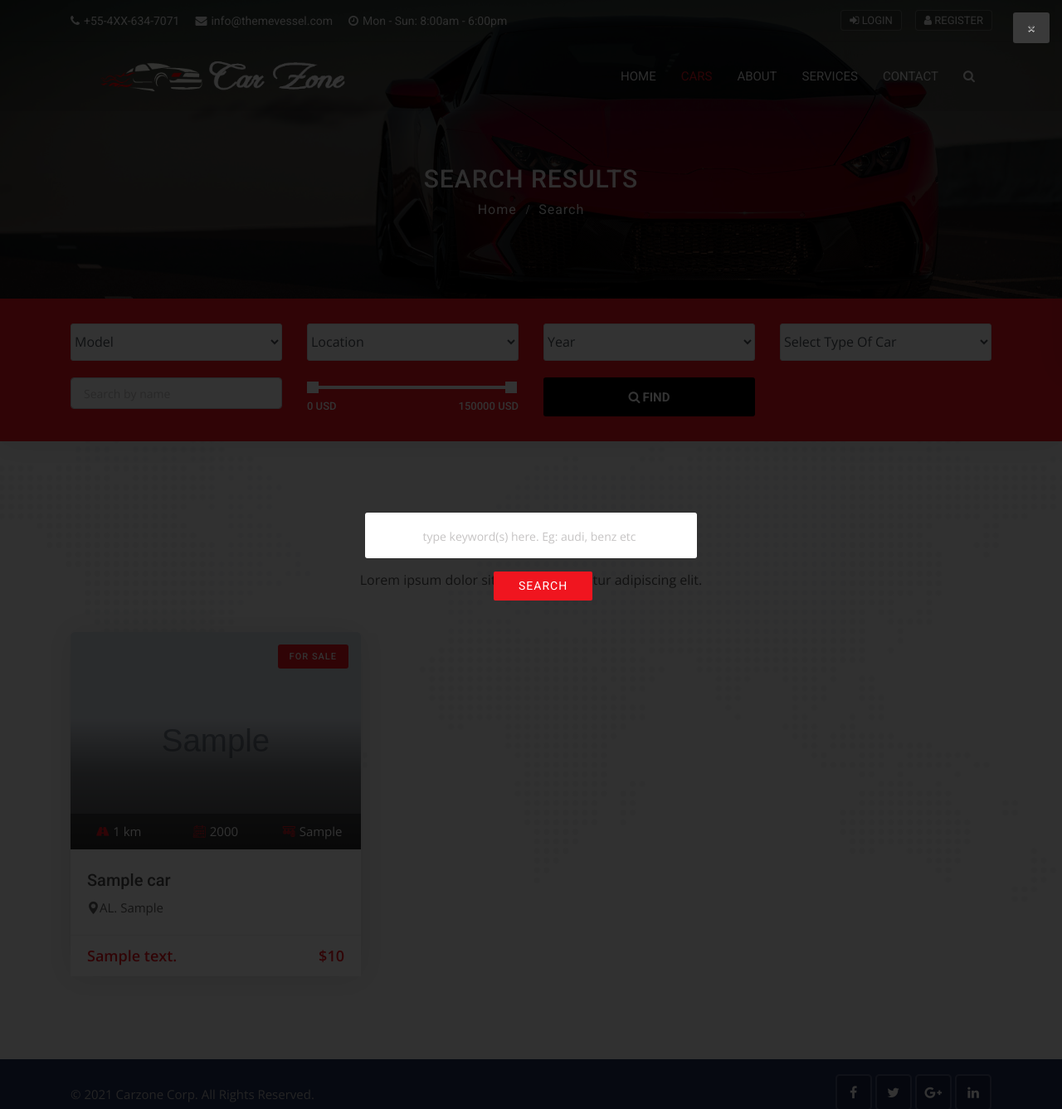
After one commit to sabbirhossain540/Car-Zone, a Django app: page /cars/search in a window 1280 px wide, after a click that opens the changed part. The commit adds this page. Shown: the whole page at 83% size. Run offline with Django 3.2, Linux system fonts and the light colour scheme; tables that the repository leaves empty hold one stand-in row (values such as "Sample post"); grey boxes marked "Sample" are stand-in pictures; some libraries are stand-ins or nearby versions.

Commit message:
all search work

```diff
--- a/cars/urls.py
+++ b/cars/urls.py
@@ -4,6 +4,7 @@ from . import views
 
 urlpatterns = [
     path('', views.cars, name='cars'),
-    path('<int:id>', views.car_detail, name='car_detail')
+    path('<int:id>', views.car_detail, name='car_detail'),
+    path('search', views.search, name='search')
 
 ]
--- a/cars/views.py
+++ b/cars/views.py
@@ -10,8 +10,17 @@ def cars(request):
     page = request.GET.get('page')
     page_cars = paginator.get_page(page)
 
+    model_search = Car.objects.values_list('model', flat=True).distinct()
+    city_search = Car.objects.values_list('city', flat=True).distinct()
+    year_search = Car.objects.values_list('year', flat=True).distinct()
+    body_style_search = Car.objects.values_list('body_style', flat=True).distinct()
+
     data = {
         'all_cars' : page_cars,
+        'model_search':model_search,
+        'city_search':city_search,
+        'year_search':year_search,
+        'body_style_search':body_style_search,
     }
     return render(request, 'cars/cars.html', data)
 
@@ -21,3 +30,52 @@ def car_detail(request, id):
         'single_car' : single_car,
     }
     return render(request, 'cars/car_detail.html', data)
+
+def search(request):
+    cars = Car.objects.order_by('-created_date')
+
+    if 'keyword' in request.GET:
+        keyword = request.GET['keyword']
+        if keyword:
+            cars = cars.filter(description__icontains=keyword)
+
+    if 'model' in request.GET:
+        model = request.GET['model']
+        if model:
+            cars = cars.filter(model__iexact=model)
+
+    if 'city' in request.GET:
+        city = request.GET['city']
+        if city:
+            cars = cars.filter(city__iexact=city)
+
+    if 'year' in request.GET:
+        year = request.GET['year']
+        if year:
+            cars = cars.filter(year__iexact=year)
+
+    if 'body_style' in request.GET:
+        body_style = request.GET['body_style']
+        if body_style:
+            cars = cars.filter(body_style__iexact=body_style)
+
+    if 'min_price' in request.GET:
+        min_price = request.GET['min_price']
+        max_price = request.GET['max_price']
+        if min_price:
+            cars = cars.filter(price__gte=min_price, price__lte=max_price)
+
+
+    model_search = Car.objects.values_list('model', flat=True).distinct()
+    city_search = Car.objects.values_list('city', flat=True).distinct()
+    year_search = Car.objects.values_list('year', flat=True).distinct()
+    body_style_search = Car.objects.values_list('body_style', flat=True).distinct()
+
+    data = {
+        'cars' : cars,
+        'model_search':model_search,
+        'city_search':city_search,
+        'year_search':year_search,
+        'body_style_search':body_style_search,
+    }
+    return render(request, 'cars/search.html', data)
--- /dev/null
+++ b/templates/cars/search.html
@@ -0,0 +1,177 @@
+{% extends 'base.html' %}
+
+{% block content %}
+{% load humanize %}
+{% load static %}
+
+
+<!-- Banner start -->
+<div class="sub-banner overview-bgi">
+    <div class="container breadcrumb-area">
+        <div class="breadcrumb-areas">
+            <h1>Search Results</h1>
+            <ul class="breadcrumbs">
+                <li><a href="index.html">Home</a></li>
+                <li class="active">Search</li>
+            </ul>
+        </div>
+    </div>
+</div>
+<!-- Banner end -->
+
+<!-- Search box 3 start -->
+<div class="search-box-3 sb-7 bg-active">
+    <div class="container">
+        <div class="search-area-inner">
+            <div class="search-contents">
+                <form method="GET">
+                    <div class="row">
+                        <div class="col-lg-3 col-md-6 col-sm-6 col-6">
+                            <div class="form-group">
+                                <select class="form-control search-fields" name="model">
+                                    <option selected="true" disabled="disabled">Model</option>
+                                    {% for model in model_search %}
+                                        <option value="{{ model }}">{{ model }}</option>
+                                    {% endfor %}
+                                </select>
+                            </div>
+                        </div>
+                        <div class="col-lg-3 col-md-6 col-sm-6 col-6">
+                            <div class="form-group">
+                                <select class="form-control search-fields" name="city">
+                                    <option selected="true" disabled="disabled">Location</option>
+                                    {% for city in city_search %}
+                                        <option value="{{ city }}">{{ city }}</option>
+                                    {% endfor %}
+                                </select>
+                            </div>
+                        </div>
+                        <div class="col-lg-3 col-md-6 col-sm-6 col-6">
+                            <div class="form-group">
+                                <select class="form-control search-fields" name="year">
+                                    <option selected="true" disabled="disabled">Year</option>
+                                    {% for year in year_search %}
+                                        <option value="{{ year }}">{{ year }}</option>
+                                    {% endfor %}
+                                </select>
+                            </div>
+                        </div>
+                        <div class="col-lg-3 col-md-6 col-sm-6 col-6">
+                            <div class="form-group">
+                                <select class="form-control search-fields" name="body_style">
+                                    <option selected="true" disabled="disabled">Select Type Of Car</option>
+                                    {% for body_style in body_style_search %}
+                                        <option value="{{ body_style }}">{{ body_style }}</option>
+                                    {% endfor %}
+                                </select>
+                            </div>
+                        </div>
+                    </div>
+                    <div class="row">
+                        <div class="col-lg-3 col-md-6 col-sm-6 col-6">
+                            <div class="form-group">
+                                <input type="text" name="keyword" placeholder="Search by name" class="form-control">
+                            </div>
+                        </div>
+
+                        <div class="col-lg-3 col-md-6 col-sm-6 col-6">
+                            <div class="form-group">
+                                <div class="range-slider">
+                                    <div data-min="0" data-max="150000" data-unit="USD" data-min-name="min_price" data-max-name="max_price" class="range-slider-ui ui-slider" aria-disabled="false"></div>
+                                    <div class="clearfix"></div>
+                                </div>
+                            </div>
+                        </div>
+                        <div class="col-lg-3 col-md-6 col-sm-6 col-6">
+                            <div class="form-group">
+                                <button class="btn btn-block button-theme btn-md">
+                                    <i class="fa fa-search"></i>Find
+                                </button>
+                            </div>
+                        </div>
+                    </div>
+                </form>
+            </div>
+        </div>
+    </div>
+</div>
+<!-- Search box 3 end -->
+
+<!-- Featured car start -->
+<div class="featured-car content-area">
+    <div class="container">
+        <!-- Main title -->
+        <div class="main-title">
+            <h1>Here's your <span>Cars</span></h1>
+            <p>Lorem ipsum dolor sit amet, consectetur adipiscing elit.</p>
+        </div>
+        <div class="row">
+            {% for car in cars %}
+            <div class="col-lg-4 col-md-6">
+                <div class="car-box">
+                    <div class="car-thumbnail">
+                        <a href="car-details.html" class="car-img">
+                            <div class="tag">For Sale</div>
+                            <img class="d-block w-100" src="{{ car.car_photo.url }}" alt="car" style="min-height: 262px; max-height:262px;" >
+                            <div class="facilities-list clearfix">
+                                <ul>
+                                    <li>
+                                        <span><i class="flaticon-way"></i></span>{{ car.miles | intcomma }} km
+                                    </li>
+                                    <li>
+                                        <span><i class="flaticon-calendar-1"></i></span>{{ car.year }}
+                                    </li>
+                                    <li>
+                                        <span><i class="flaticon-manual-transmission"></i></span>{{ car.transmission }}
+                                    </li>
+                                </ul>
+                            </div>
+                        </a>
+                        <div class="carbox-overlap-wrapper">
+                            <div class="overlap-box">
+                                <div class="overlap-btns-area">
+                                    <a class="overlap-btn" data-toggle="modal" data-target="#carOverviewModal">
+                                        <i class="fa fa-eye-slash"></i>
+                                    </a>
+                                    <div class="car-magnify-gallery">
+                                        <a href="{{ car.car_photo_1.url }}" class="overlap-btn" data-sub-html="<h4>Lamborghini Huracán</h4><p>A beautiful Sunrise this morning taken En-route to Keswick not one as planned but I'm extremely happy....</p>">
+                                            <i class="fa fa-expand"></i>
+                                            <img class="hidden" src="{{ car.car_photo_1.url }}" alt="hidden-img">
+                                        </a>
+                                        <a href="{{ car.car_photo_2.url }}" class="hidden" data-sub-html="<h4>Lexus GS Red Car</h4><p>A beautiful Sunrise this morning taken En-route to Keswick not one as planned but I'm extremely happy....</p>">
+                                            <img class="hidden" src="{{ car.car_photo_2.url }}" alt="hidden-img">
+                                        </a>
+                                        <a href="{{ car.car_photo_3.url }}" class="hidden" data-sub-html="<h4>2015 Porsche Cayenne</h4><p>A beautiful Sunrise this morning taken En-route to Keswick not one as planned but I'm extremely happy....</p>">
+                                            <img class="hidden" src="{{ car.car_photo_3.url }}" alt="hidden-img">
+                                        </a>
+                                    </div>
+                                </div>
+                            </div>
+                        </div>
+                    </div>
+                    <div class="detail">
+                        <h1 class="title">
+                            <a href="{% url 'car_detail' car.id %}">{{ car.car_title }}</a>
+                        </h1>
+                        <div class="location">
+                            <a href="car-details.html">
+                                <i class="flaticon-pin"></i>{{ car.state }}. {{ car.city }}
+                            </a>
+                        </div>
+                    </div>
+                    <div class="footer clearfix">
+                        <div class="pull-left ratings days">
+                            <p class="cartype">{{ car.body_style }}</p>
+                        </div>
+                        <div class="pull-right">
+                            <p class="price">${{ car.price | intcomma }}</p>
+                        </div>
+                    </div>
+                </div>
+            </div>
+            {% endfor %}
+        </div>
+    </div>
+</div>
+
+{% endblock %}
--- a/templates/include/footer.html
+++ b/templates/include/footer.html
@@ -24,8 +24,8 @@
 <!-- Full Page Search -->
 <div id="full-page-search">
     <button type="button" class="close">×</button>
-    <form action="https://storage.googleapis.com/theme-vessel/carhouse/index.html#" class="search-header">
-        <input type="search" value="" placeholder="type keyword(s) here. Eg: audi, benz etc" />
+    <form action="{% url 'search' %}" class="search-header">
+        <input type="search" value="" placeholder="type keyword(s) here. Eg: audi, benz etc" name="keyword" />
         <button type="submit" class="btn btn-sm button-theme">Search</button>
     </form>
 </div>
```
Also changed, not shown: pages/views.py (+13 -1 lines), templates/cars/cars.html (+25 -43 lines), templates/pages/home.html (+21 -32 lines).
